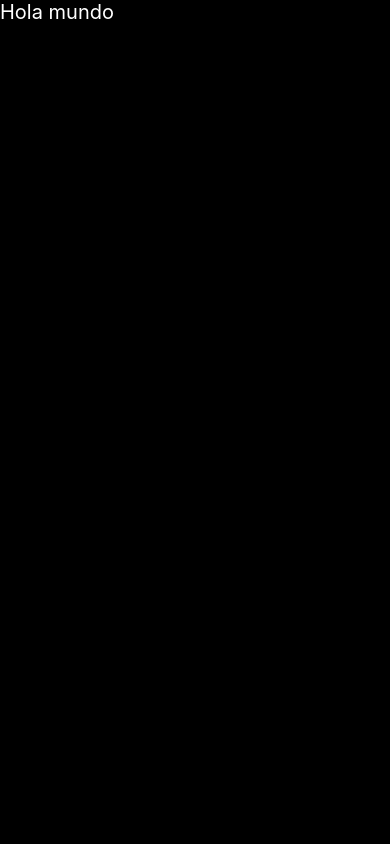
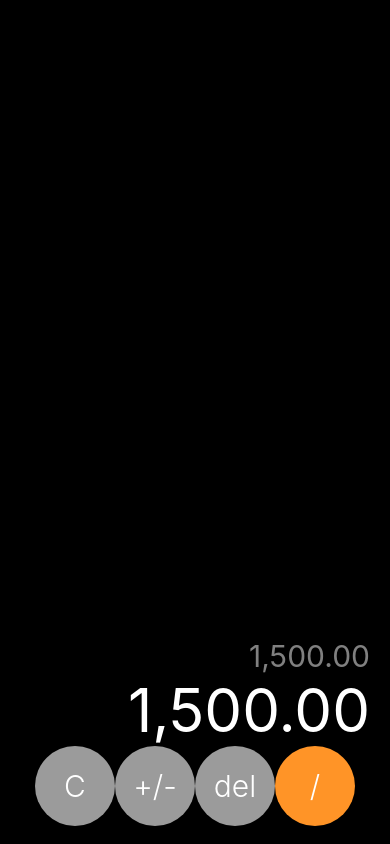
Before and after one commit to krishee107/ReactNative-CalculadoraiOS, a React Native app: screen / in a window 390 px wide. Built offline with nearby package versions, Linux system fonts and the light colour scheme.

Commit message:
Boton component y estilo básico

```diff
--- /dev/null
+++ b/src/components/BotonCalc.tsx
@@ -0,0 +1,36 @@
+import { StyleSheet, Text, View } from 'react-native'
+
+interface Props {
+    texto: string,
+    color?: string,
+};
+
+export const BotonCalc = ({ texto, color = "#2d2d2d" }: Props) => {
+
+    return (
+        <View
+            style={{
+                ...styles.boton,
+                backgroundColor: color
+            }}
+        >
+            <Text style={styles.botonTexto}>{texto}</Text>
+        </View>
+    )
+}
+
+const styles = StyleSheet.create({
+    boton: {
+        height: 80,
+        width: 80,
+        borderRadius: 100,
+        justifyContent: "center",
+    },
+    botonTexto: {
+        textAlign: "center",
+        padding: 10,
+        fontSize: 30,
+        color: 'white',
+        fontWeight: '300'
+    }
+});
--- a/src/screens/CalculadoraScreen.tsx
+++ b/src/screens/CalculadoraScreen.tsx
@@ -1,10 +1,19 @@
 import { Text, View } from "react-native"
 import { styles } from "../theme/appTheme"
+import { BotonCalc } from "../components/BotonCalc"
 
 export const CalculadoraScreen = () => {
     return (
-        <View>
-            <Text style={styles.texto}>Hola mundo</Text>
+        <View style={styles.calculadoraContainer}>
+            <Text style={styles.resultadoPequeno}>1,500.00</Text>
+            <Text style={styles.resultado}>1,500.00</Text>
+
+            <View style={styles.fila}>
+                <BotonCalc texto="C" color="#9b9b9b" />
+                <BotonCalc texto="+/-" color="#9b9b9b" />
+                <BotonCalc texto="del" color="#9b9b9b" />
+                <BotonCalc texto="/" color="#ff9427" />
+            </View>
         </View>
     )
 }
--- a/src/theme/appTheme.tsx
+++ b/src/theme/appTheme.tsx
@@ -3,10 +3,29 @@
 export const styles = StyleSheet.create({
     fondo: {
         flex: 1,
-        backgroundColor: 'black',
+        backgroundColor: 'black'
+
     },
-    texto: {
+    calculadoraContainer: {
+        paddingHorizontal: 20,
+        flex: 1,
+        justifyContent: "flex-end"
+    },
+    resultado: {
         color: 'white',
-        fontSize: 20
-    }
+        fontSize: 60,
+        textAlign: "right",
+    },
+    resultadoPequeno: {
+        color: 'rgba(255,255,255,0.5)',
+        fontSize: 30,
+        textAlign: "right",
+    },
+    fila: {
+        flexDirection: "row",
+        justifyContent: "center",
+        marginBottom: 18,
+        paddingHorizontal: 10,
+    },
+
 });
```
